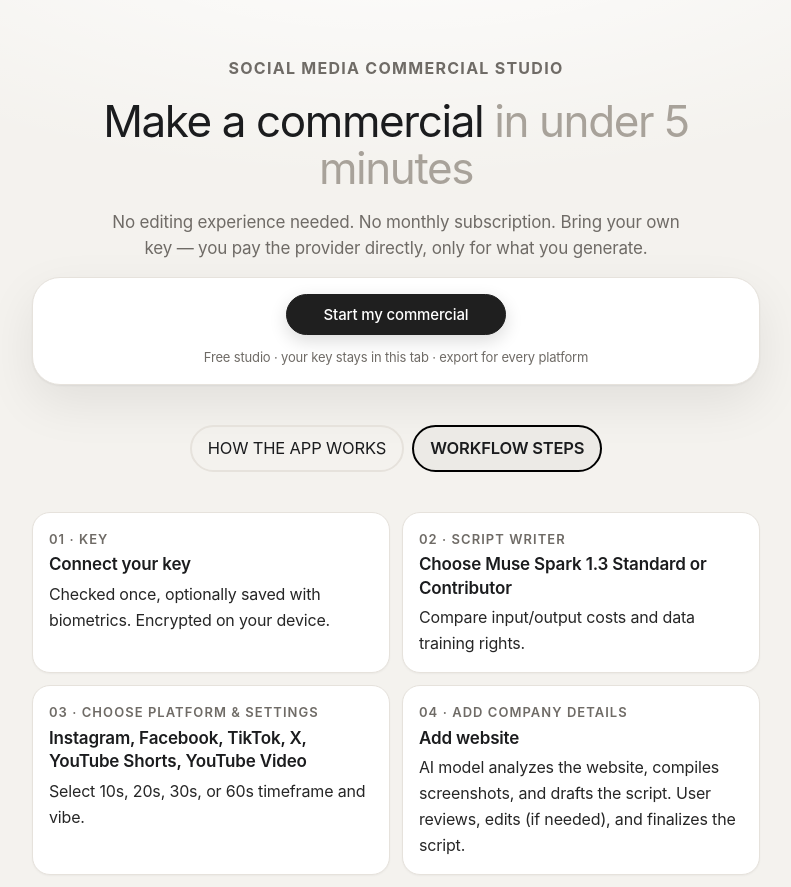
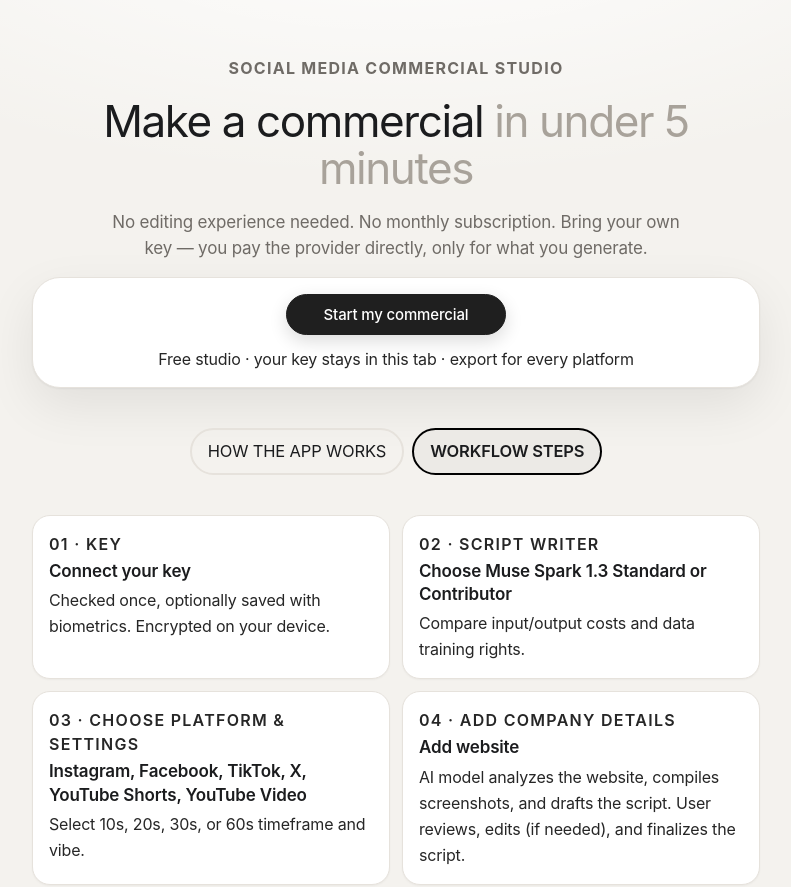
Before and after one commit to alkaika/ai-social-commercial-studio, a Next.js app: page / in a window 1280 px wide. Shown: the top 887 px of the page, without its empty margins (244-1035 px from the left). Built offline with nearby package versions, Linux system fonts and the light colour scheme.

Commit message:
Readability: bump 13px muted captions to 16px near-black (9 spots)

```diff
--- a/app/page.tsx
+++ b/app/page.tsx
@@ -62,7 +62,7 @@ function HomeInner() {
               JUDGING_BUILD && <button className="btn-secondary flex-1 sm:flex-none" onClick={() => switchView('judging')}>Switch to Judging build</button>
             )}
           </div>
-          <p className="text-center text-[13px] text-muted mt-3">{JUDGING ? 'Judging mode is powered by the host key. No API key needed.' : JUDGING_BUILD ? 'Add your API key on the next page' : 'Free studio · your key stays in this tab · export for every platform'}</p>
+          <p className="text-center text-base text-neutral-800 mt-3">{JUDGING ? 'Judging mode is powered by the host key. No API key needed.' : JUDGING_BUILD ? 'Add your API key on the next page' : 'Free studio · your key stays in this tab · export for every platform'}</p>
         </div>
       </div>
       <div className="flex gap-2 justify-center">
@@ -72,32 +72,32 @@ function HomeInner() {
       {infoTab === 'workflow' ? (
       <div className="grid sm:grid-cols-2 gap-3">
         <div className="meta-tile">
-          <p className="text-[13px] font-semibold uppercase tracking-[0.08em] text-muted mb-1">01 · Key</p>
+          <p className="text-base font-semibold uppercase tracking-[0.08em] text-neutral-800 mb-1">01 · Key</p>
           <p className="font-semibold text-[17px] leading-snug">Connect your key</p>
           <p className="text-base text-neutral-800 mt-1 leading-relaxed">Checked once, optionally saved with biometrics. Encrypted on your device.</p>
         </div>
         <div className="meta-tile">
-          <p className="text-[13px] font-semibold uppercase tracking-[0.08em] text-muted mb-1">02 · Script writer</p>
+          <p className="text-base font-semibold uppercase tracking-[0.08em] text-neutral-800 mb-1">02 · Script writer</p>
           <p className="font-semibold text-[17px] leading-snug">Choose Muse Spark 1.3 Standard or Contributor</p>
           <p className="text-base text-neutral-800 mt-1 leading-relaxed">Compare input/output costs and data training rights.</p>
         </div>
         <div className="meta-tile">
-          <p className="text-[13px] font-semibold uppercase tracking-[0.08em] text-muted mb-1">03 · Choose Platform & Settings</p>
+          <p className="text-base font-semibold uppercase tracking-[0.08em] text-neutral-800 mb-1">03 · Choose Platform & Settings</p>
           <p className="font-semibold text-[17px] leading-snug">Instagram, Facebook, TikTok, X, YouTube Shorts, YouTube Video</p>
           <p className="text-base text-neutral-800 mt-1 leading-relaxed">Select 10s, 20s, 30s, or 60s timeframe and vibe.</p>
         </div>
         <div className="meta-tile">
-          <p className="text-[13px] font-semibold uppercase tracking-[0.08em] text-muted mb-1">04 · Add company details</p>
+          <p className="text-base font-semibold uppercase tracking-[0.08em] text-neutral-800 mb-1">04 · Add company details</p>
           <p className="font-semibold text-[17px] leading-snug">Add website</p>
           <p className="text-base text-neutral-800 mt-1 leading-relaxed">AI model analyzes the website, compiles screenshots, and drafts the script. User reviews, edits (if needed), and finalizes the script.</p>
         </div>
         <div className="meta-tile">
-          <p className="text-[13px] font-semibold uppercase tracking-[0.08em] text-muted mb-1">05 · Choose your preferences</p>
+          <p className="text-base font-semibold uppercase tracking-[0.08em] text-neutral-800 mb-1">05 · Choose your preferences</p>
           <p className="font-semibold text-[17px] leading-snug">🧍 People + app (Meta.ai), 🎙 Voices + screenshots only (Meta.ai), 🎧 Voice MP3 (Meta.ai) + Ken Burns in app</p>
           <p className="text-base text-neutral-800 mt-1 leading-relaxed">AI model drafts your 10-second part prompts to use on Meta.ai. Meta.ai generates your commercial. Download completed file.</p>
         </div>
         <div className="meta-tile">
-          <p className="text-[13px] font-semibold uppercase tracking-[0.08em] text-muted mb-1">06 · Stitch files if needed</p>
+          <p className="text-base font-semibold uppercase tracking-[0.08em] text-neutral-800 mb-1">06 · Stitch files if needed</p>
           <p className="font-semibold text-[17px] leading-snug">Use the Stitch feature as a fallback</p>
           <p className="text-base text-neutral-800 mt-1 leading-relaxed">Our Stitch feature is available if Meta.ai has issues stitching your files.</p>
         </div>
@@ -106,7 +106,7 @@ function HomeInner() {
       <div className="grid sm:grid-cols-2 gap-3">
         <div className="meta-tile sm:col-span-2">
           <p className="text-center text-[15px] font-bold uppercase tracking-[0.08em] text-foreground mb-1">Why this app works with Meta.ai</p>
-          <p className="text-[16px] text-foreground mt-1 leading-relaxed text-justify">Meta doesn't have a text-to-video or text-to-speech generation AI model to use directly with your Meta API key. However, Meta.ai can generate high-quality voice and video files, so I wanted to bridge that gap by creating an app to work in tandem with Meta.ai. The app generates the script, screenshots (if you choose to use them), and the prompts to paste into Meta.ai. The minor inconvenience is that you have to copy and paste your app-generated prompts and images directly into Meta.ai. In addition, while Meta.ai can only generate 10-second video or voice files at a time, the good news is they can stitch your 10-second files together to give you a complete, platform-ready commercial. Even with these minor inconveniences, creating a high-quality commercial with our app and Meta.ai takes about the same amount of time as generating a video with a subscription-based text-to-video generation platform. The biggest benefit is that it costs you very little to use the app and Meta.ai to generate high-quality social media commercials.</p>
+          <p className="text-base text-neutral-800 mt-1 leading-relaxed text-justify">Meta doesn't have a text-to-video or text-to-speech generation AI model to use directly with your Meta API key. However, Meta.ai can generate high-quality voice and video files, so I wanted to bridge that gap by creating an app to work in tandem with Meta.ai. The app generates the script, screenshots (if you choose to use them), and the prompts to paste into Meta.ai. The minor inconvenience is that you have to copy and paste your app-generated prompts and images directly into Meta.ai. In addition, while Meta.ai can only generate 10-second video or voice files at a time, the good news is they can stitch your 10-second files together to give you a complete, platform-ready commercial. Even with these minor inconveniences, creating a high-quality commercial with our app and Meta.ai takes about the same amount of time as generating a video with a subscription-based text-to-video generation platform. The biggest benefit is that it costs you very little to use the app and Meta.ai to generate high-quality social media commercials.</p>
         </div>
       </div>
       )}
--- a/app/studio/page.tsx
+++ b/app/studio/page.tsx
@@ -97,7 +97,7 @@ function StudioInner() {
     <div className="meta-shell">
       <main className="meta-column px-5 pt-8 pb-16 space-y-6">
       {JUDGING && (
-        <p className="text-[13px] text-center bg-white border border-line text-muted rounded-full px-4 py-2">
+        <p className="text-base text-center bg-white border border-line text-neutral-800 rounded-full px-4 py-2">
           Judging mode — powered by the host key. No key needed.
         </p>
       )}
@@ -110,7 +110,7 @@ function StudioInner() {
       {step === 'script' && <Storyboard onDone={() => go('export')} onBack={goBack} />}
       {step === 'review' && <Storyboard onDone={() => go('export')} onBack={goBack} />}
       {step === 'export' && <ExportStep onBack={goBack} />}
-      <p className="text-center text-[13px] text-muted">{JUDGING ? 'Judging build — host key covers all AI usage' : 'Your key stays in this tab · Free studio — you pay the provider directly'}</p>
+      <p className="text-center text-base text-neutral-800">{JUDGING ? 'Judging build — host key covers all AI usage' : 'Your key stays in this tab · Free studio — you pay the provider directly'}</p>
       </main>
     </div>
   );
```
